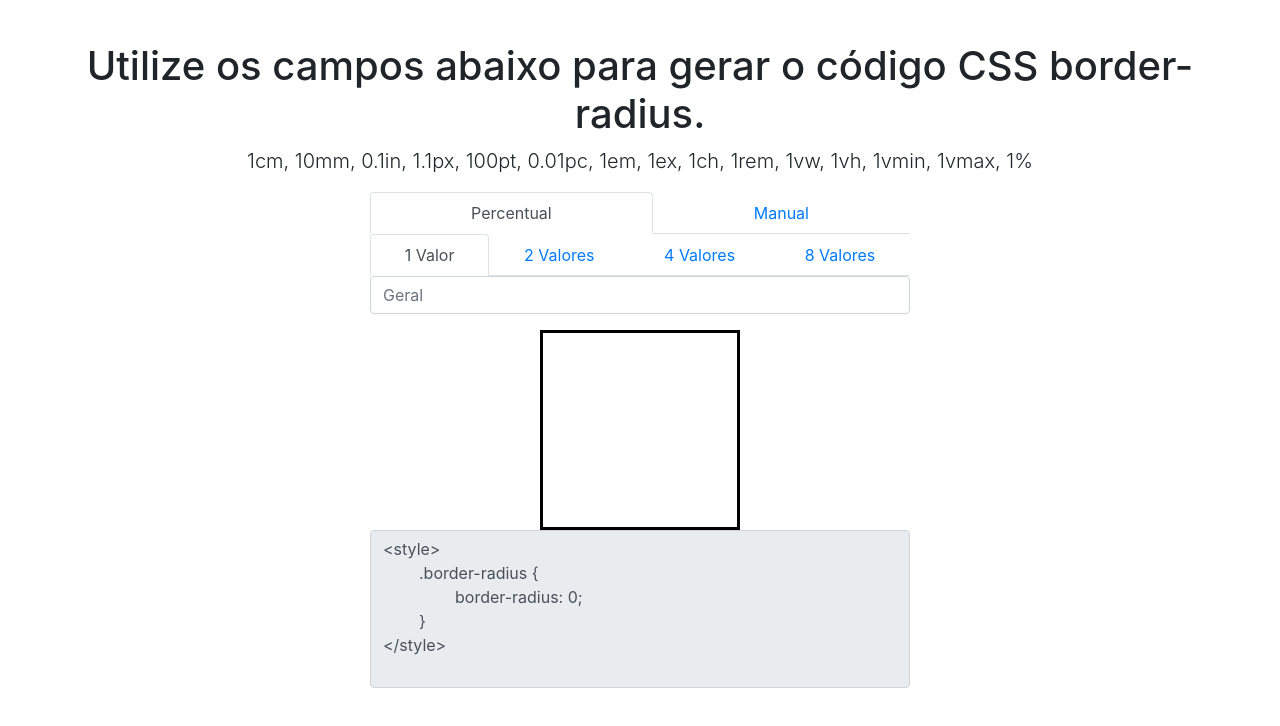
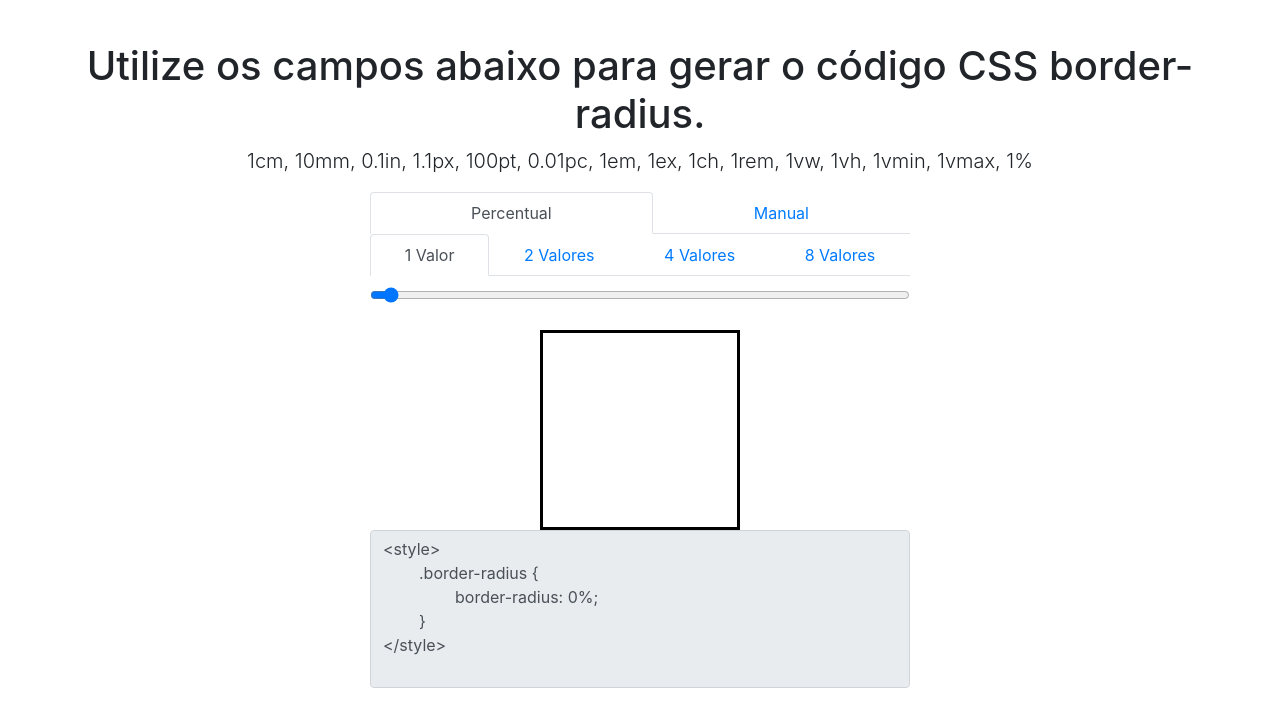
Before and after one commit to LeoPersan/border-radius-gen, a plain HTML site: page index.html in a window 1280 px wide. Shown: the part 62-788 px from the top of the page. Drawn offline with nearby package versions, Linux system fonts and the light colour scheme.

Commit message:
feature: add inputs range

```diff
--- a/index.html
+++ b/index.html
@@ -94,17 +94,17 @@
                                         <div class="row tab-pane fade show active" id="oneParameter" role="tabpanel"
                                             aria-labelledby="oneParameter-tab">
                                             <div class="form-group col-12">
-                                                <input type="text" class="form-control parameter" placeholder="Geral">
+                                                <input type="range" min="0" max="50" step="0.1" value="0" class="form-control parameter" placeholder="Geral">
                                             </div>
                                         </div>
                                         <div class="row tab-pane fade" id="twoParameters" role="tabpanel"
                                             aria-labelledby="twoParameters-tab">
                                             <div class="row">
                                                 <div class="form-group col-sm-6">
-                                                    <input type="text" class="form-control parameter" placeholder="Esq Sup + Dir Inf">
+                                                    <input type="range" min="0" max="100" step="0.1" value="0" class="form-control parameter" placeholder="Esq Sup + Dir Inf">
                                                 </div>
                                                 <div class="form-group col-sm-6">
-                                                    <input type="text" class="form-control parameter" placeholder="Dir Sup + Esq Inf">
+                                                    <input type="range" min="0" max="100" step="0.1" value="0" class="form-control parameter" placeholder="Dir Sup + Esq Inf">
                                                 </div>
                                             </div>
                                         </div>
@@ -112,16 +112,16 @@
                                             aria-labelledby="fourParameters-tab">
                                             <div class="row">
                                                 <div class="form-group col-sm-6 col-lg-3">
-                                                    <input type="text" class="form-control parameter" placeholder="Esq Sup">
+                                                    <input type="range" min="0" max="100" step="0.1" value="0" class="form-control parameter" placeholder="Esq Sup">
                                                 </div>
                                                 <div class="form-group col-sm-6 col-lg-3">
-                                                    <input type="text" class="form-control parameter" placeholder="Dir Sup">
+                                                    <input type="range" min="0" max="100" step="0.1" value="0" class="form-control parameter" placeholder="Dir Sup">
                                                 </div>
                                                 <div class="form-group col-sm-6 col-lg-3">
-                                                    <input type="text" class="form-control parameter" placeholder="Dir Inf">
+                                                    <input type="range" min="0" max="100" step="0.1" value="0" class="form-control parameter" placeholder="Dir Inf">
                                                 </div>
                                                 <div class="form-group col-sm-6 col-lg-3">
-                                                    <input type="text" class="form-control parameter" placeholder="Esq Inf">
+                                                    <input type="range" min="0" max="100" step="0.1" value="0" class="form-control parameter" placeholder="Esq Inf">
                                                 </div>
                                             </div>
                                         </div>
@@ -129,28 +129,28 @@
                                             aria-labelledby="eightParameters-tab">
                                             <div class="row">
                                                 <div class="form-group col-sm-6 col-lg-3">
-                                                    <input type="text" class="form-control parameter" placeholder="Esq Sup Sup">
+                                                    <input type="range" min="0" max="100" step="0.1" value="0" class="form-control parameter" placeholder="Esq Sup Sup">
                                                 </div>
                                                 <div class="form-group col-sm-6 col-lg-3">
-                                                    <input type="text" class="form-control parameter" placeholder="Dir Sup Sup">
+                                                    <input type="range" min="0" max="100" step="0.1" value="0" class="form-control parameter" placeholder="Dir Sup Sup">
                                                 </div>
                                                 <div class="form-group col-sm-6 col-lg-3">
-                                                    <input type="text" class="form-control parameter" placeholder="Dir Inf Inf">
+                                                    <input type="range" min="0" max="100" step="0.1" value="0" class="form-control parameter" placeholder="Dir Inf Inf">
                                                 </div>
                                                 <div class="form-group col-sm-6 col-lg-3">
-                                                    <input type="text" class="form-control parameter" placeholder="Esq Inf Inf">
+                                                    <input type="range" min="0" max="100" step="0.1" value="0" class="form-control parameter" placeholder="Esq Inf Inf">
                                                 </div>
                                                 <div class="form-group col-sm-6 col-lg-3">
-                                                    <input type="text" class="form-control parameter" placeholder="Esq Sup Lat">
+                                                    <input type="range" min="0" max="100" step="0.1" value="0" class="form-control parameter" placeholder="Esq Sup Lat">
                                                 </div>
                                                 <div class="form-group col-sm-6 col-lg-3">
-                                                    <input type="text" class="form-control parameter" placeholder="Dir Sup Lat">
+                                                    <input type="range" min="0" max="100" step="0.1" value="0" class="form-control parameter" placeholder="Dir Sup Lat">
                                                 </div>
                                                 <div class="form-group col-sm-6 col-lg-3">
-                                                    <input type="text" class="form-control parameter" placeholder="Dir Inf Lat">
+                                                    <input type="range" min="0" max="100" step="0.1" value="0" class="form-control parameter" placeholder="Dir Inf Lat">
                                                 </div>
                                                 <div class="form-group col-sm-6 col-lg-3">
-                                                    <input type="text" class="form-control parameter" placeholder="Esq Inf Lat">
+                                                    <input type="range" min="0" max="100" step="0.1" value="0" class="form-control parameter" placeholder="Esq Inf Lat">
                                                 </div>
                                             </div>
                                         </div>
@@ -303,6 +303,10 @@
         })
 
         parseValues = values => {
+            values.forEach((value,i) => {
+                value += '';
+                if (value.match(/^[\d\.]*$/)) values[i] += '%';
+            })
             value = values.join(' ');
             if (values.length == 8) {
                 value = values.slice(0,4).join(' ')+' / '+values.slice(4).join(' ');
@@ -327,12 +331,12 @@
         inputs = document.querySelectorAll('.parameter');
         inputs.forEach(input => {
             input.onchange = () => {
-                if (!input.value.match(/^(\d+)(\.\d+)?(cm|mm|in|px|pt|pc|em|ex|ch|rem|vw|vh|vmin|vmax|%)$/)) {
+                if (!input.value.match(/^((\d+)(\.\d+)?(cm|mm|in|px|pt|pc|em|ex|ch|rem|vw|vh|vmin|vmax|%)?\s?)+$/)) {
                     document.querySelector('.invalid-value').show();
                     return;
                 }
-                inputs = input.parentElement.parentElement.parentElement.querySelectorAll('.parameter');
-                values = [];
+                let inputs = input.parentElement.parentElement.querySelectorAll('.parameter');
+                let values = [];
                 inputs.forEach(input => { values.push(input.value) });
                 output.setValue(values);
                 square.setBorderRadius(values);
```
